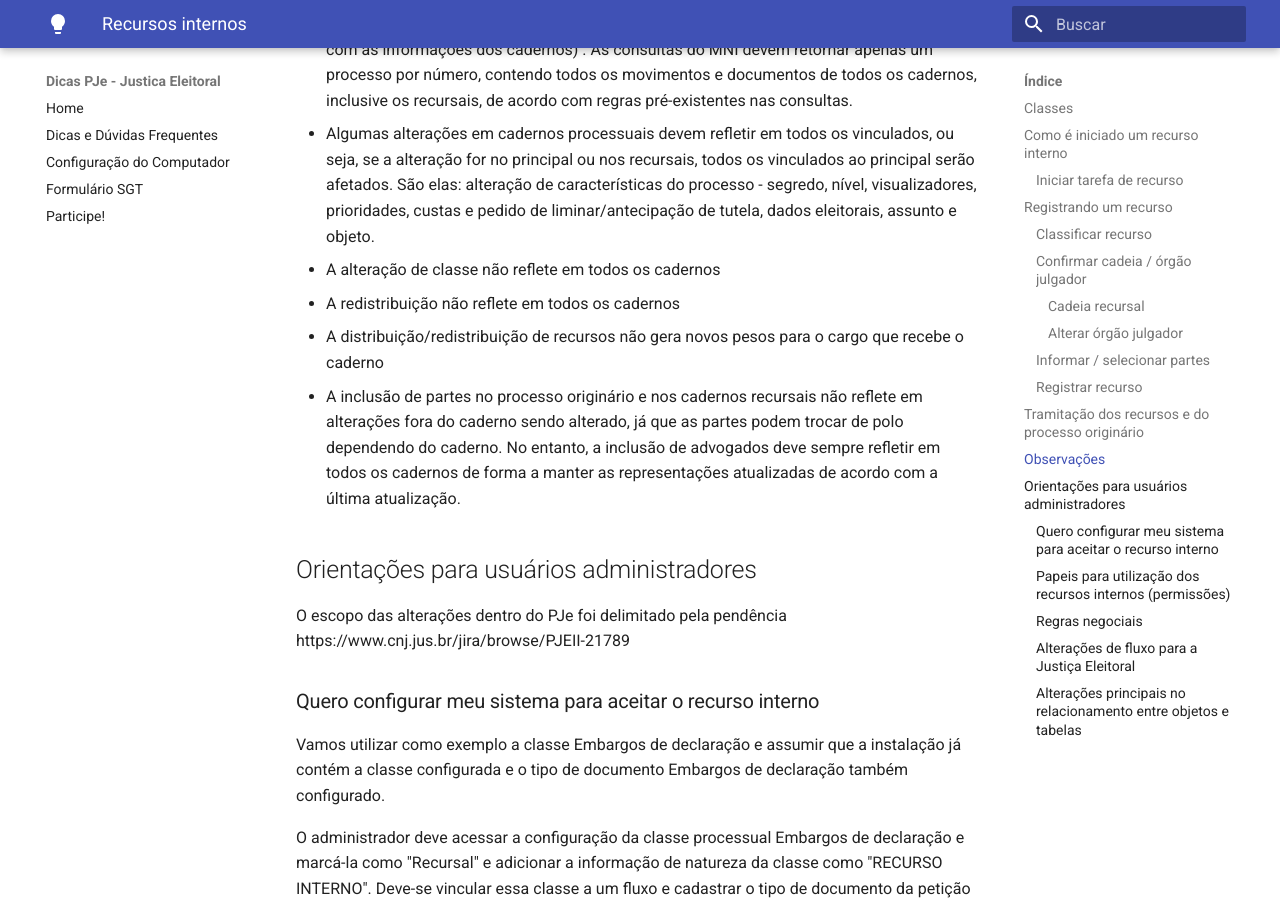
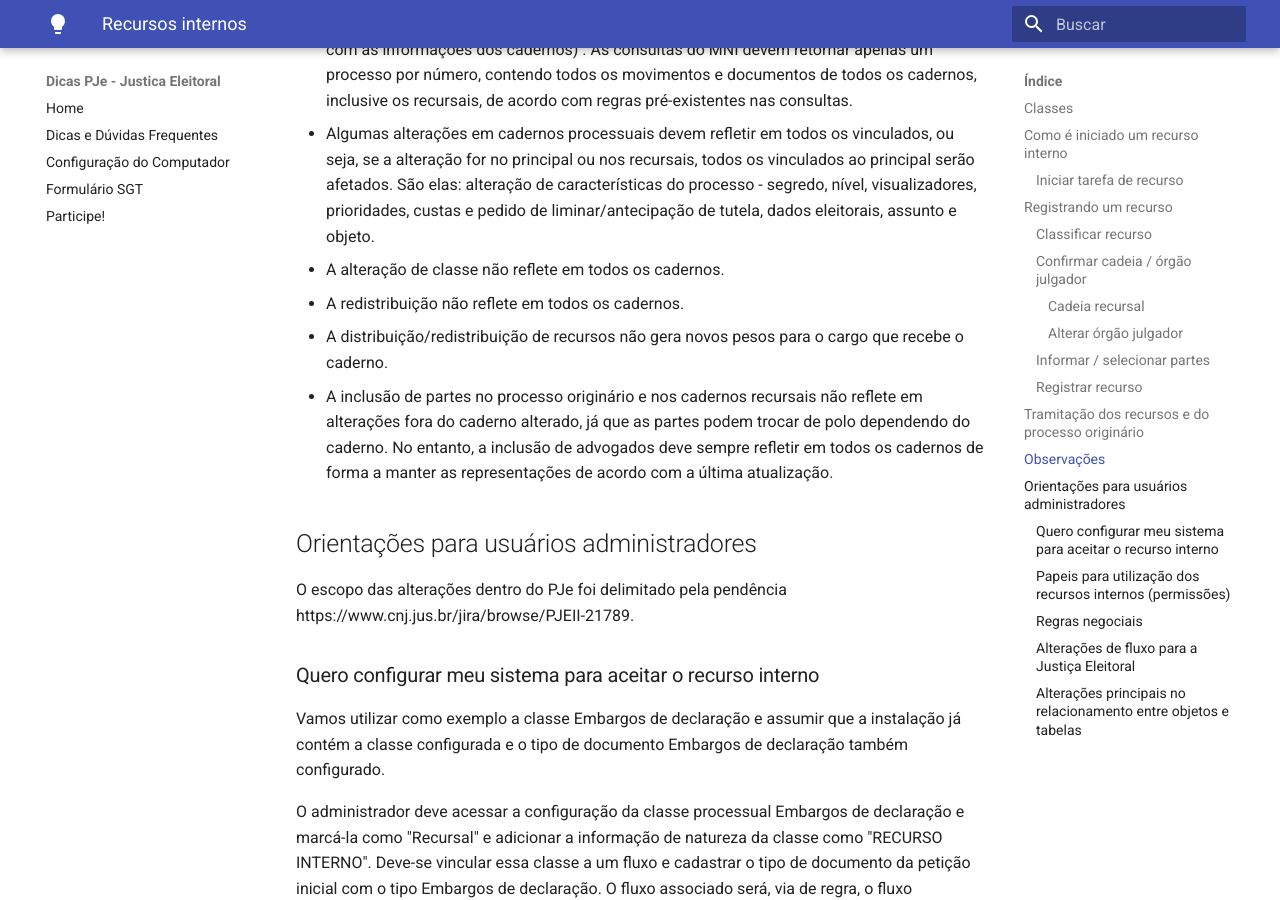
Before and after one commit to PJeJE/dicas_versao_1, an MkDocs documentation site: the page built from docs/recursos.md, in a window 1280 px wide and 900 px high, scrolled down 16881 px. Built offline with MkDocs 1.6.1 and Material for MkDocs 9.7.7, drawn with Linux system fonts in a browser that asks for light colours; nearby versions of some CDN libraries; some of the changed text lies outside the part shown.

Commit message:
Update recursos.md

```diff
--- a/docs/recursos.md
+++ b/docs/recursos.md
@@ -130,7 +130,7 @@ O terceiro passo permite ao usuário informar as partes do recurso.
 
 ![Partes](img/recurso20.png)
 
- Observe que os tipos de parte do recurso são os tipos de parte vinculados à classe processual do recurso, como se pode verificar em Configuração - Tabelas Judiciais - Classe Judicial - Classe Judicial .
+Observe que os tipos de parte do recurso são os tipos de parte vinculados à classe processual do recurso, como se pode verificar em Configuração - Tabelas Judiciais - Classe Judicial - Classe Judicial.
 
 ![Tipos de parte](img/recurso21.png)
 
@@ -192,14 +192,14 @@ Ressaltamos alguns comportamentos:
 - A consulta pública deve recuperar sempre o processo originário, exibindo as informações de movimento e documentos dos cadernos recursais conforme regras já existentes relacionadas à publicidade das informações.
 - A remessa de processos envia todos os cadernos processuais (envia o processo principal com as informações dos cadernos) . As consultas do MNI devem retornar apenas um processo por número, contendo todos os movimentos e documentos de todos os cadernos, inclusive os recursais, de acordo com regras pré-existentes nas consultas.
 - Algumas alterações em cadernos processuais devem refletir em todos os vinculados, ou seja, se a alteração for no principal ou nos recursais, todos os vinculados ao principal serão afetados. São elas: alteração de características do processo - segredo, nível, visualizadores, prioridades, custas e pedido de liminar/antecipação de tutela, dados eleitorais, assunto e objeto.
-- A alteração de classe não reflete em todos os cadernos
-- A redistribuição não reflete em todos os cadernos
-- A distribuição/redistribuição de recursos não gera novos pesos para o cargo que recebe o caderno
-- A inclusão de partes no processo originário e nos cadernos recursais não reflete em alterações fora do caderno sendo alterado, já que as partes podem trocar de polo dependendo do caderno. No entanto, a inclusão de advogados deve sempre refletir em todos os cadernos de forma a manter as representações atualizadas de acordo com a última atualização.
+- A alteração de classe não reflete em todos os cadernos.
+- A redistribuição não reflete em todos os cadernos.
+- A distribuição/redistribuição de recursos não gera novos pesos para o cargo que recebe o caderno.
+- A inclusão de partes no processo originário e nos cadernos recursais não reflete em alterações fora do caderno alterado, já que as partes podem trocar de polo dependendo do caderno. No entanto, a inclusão de advogados deve sempre refletir em todos os cadernos de forma a manter as representações de acordo com a última atualização.
 
 ## Orientações para usuários administradores
 
-O escopo das alterações dentro do PJe foi delimitado pela pendência https://www.cnj.jus.br/jira/browse/PJEII-21789
+O escopo das alterações dentro do PJe foi delimitado pela pendência https://www.cnj.jus.br/jira/browse/PJEII-21789.
 
 ### Quero configurar meu sistema para aceitar o recurso interno
 
```
Also changed, not shown: other parts of docs/recursos.md (+4 -4 lines).
